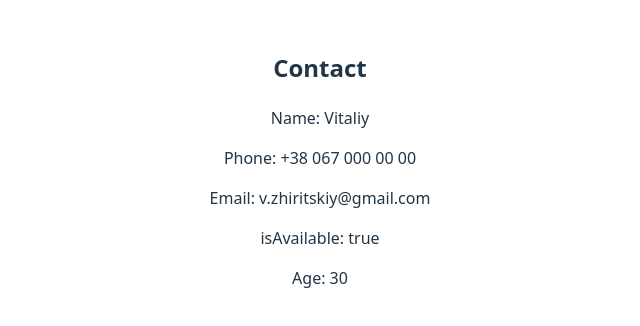
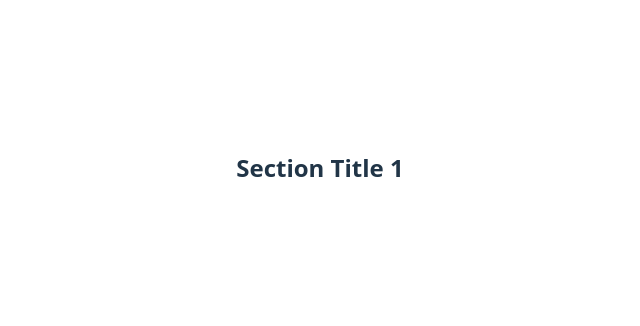
Before and after one commit to VZhyrytskiy/reactjs-with-me, a React (Vite) app: page / in a window 1280 px wide. Shown: the part 232-558 px from the top of the page, without its empty margins (320-960 px from the left). Built offline with nearby package versions, Linux system fonts and the light colour scheme.

Commit message:
feat: children-props

```diff
--- a/src/App.tsx
+++ b/src/App.tsx
@@ -1,19 +1,14 @@
 import './App.css'
-import Contact from './components/Contact'
-import { Person } from './models';
+import SectionTitle from './components/SectionTitle';
 
 function App() {
-  const person: Person = {
-    name: "Vitaliy",
-    phone: "+38 067 000 00 00",
-    email: "v.zhiritskiy@gmail.com",
-    isAvailable: true,
-    age: 30
-  };
+
 
   return (
     <>
-      <Contact person={person} />
+      <SectionTitle id="section1">
+        <h2>Section Title 1</h2>
+      </SectionTitle>
     </>
   )
 }
--- /dev/null
+++ b/src/components/SectionTitle.tsx
@@ -0,0 +1,15 @@
+import { PropsWithChildren } from "react";
+
+type SectionTitleProps = PropsWithChildren<{
+    id: string;
+}>;
+
+function SectionTitle(props: SectionTitleProps) {
+  const { id, children } = props;
+    console.log(children);
+  return (
+    <section id={id}>{children}</section>
+  )
+}
+
+export default SectionTitle;
```
Also changed, not shown: src/mockdata/person.ts (added, +9 -0 lines).
